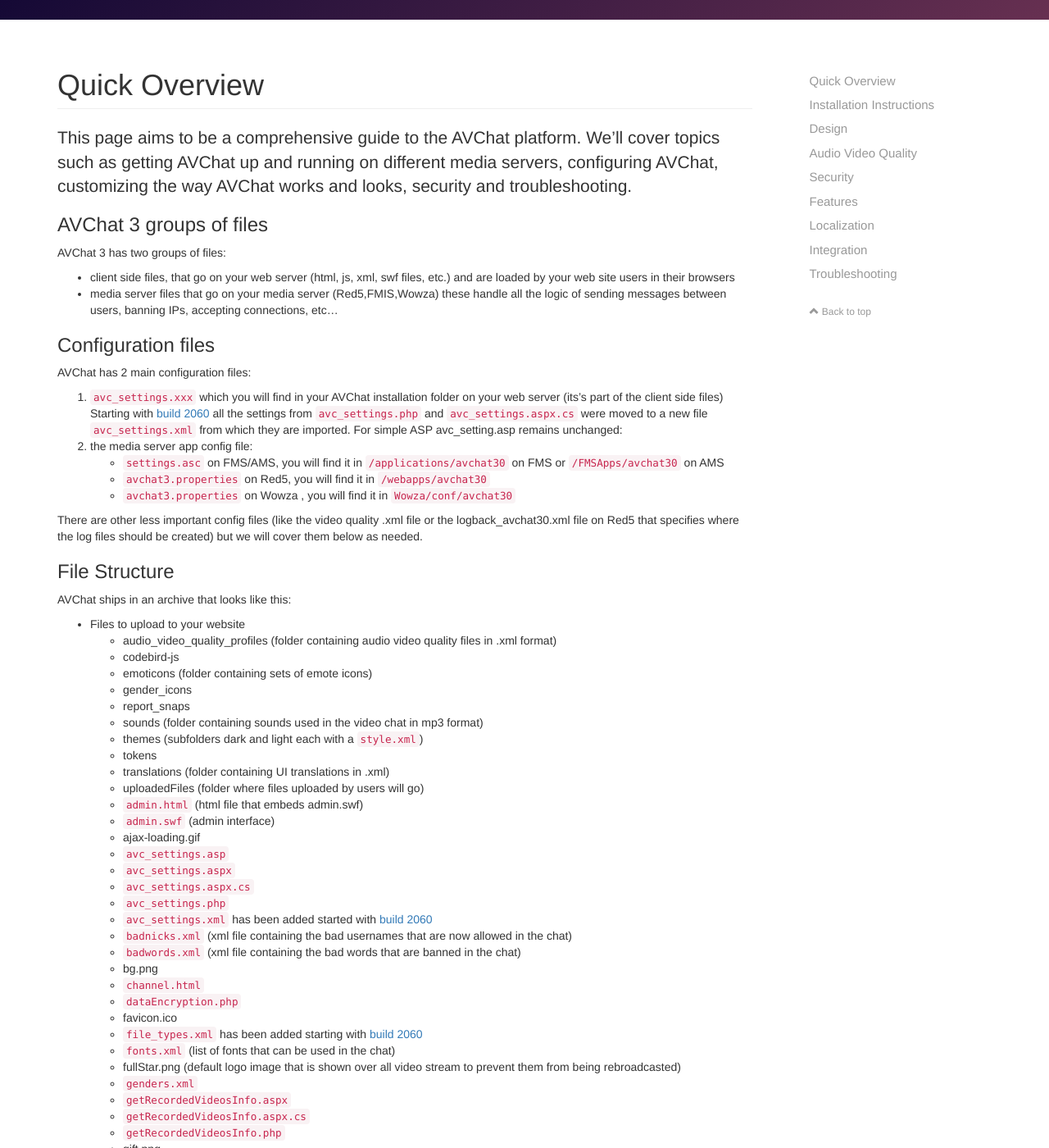
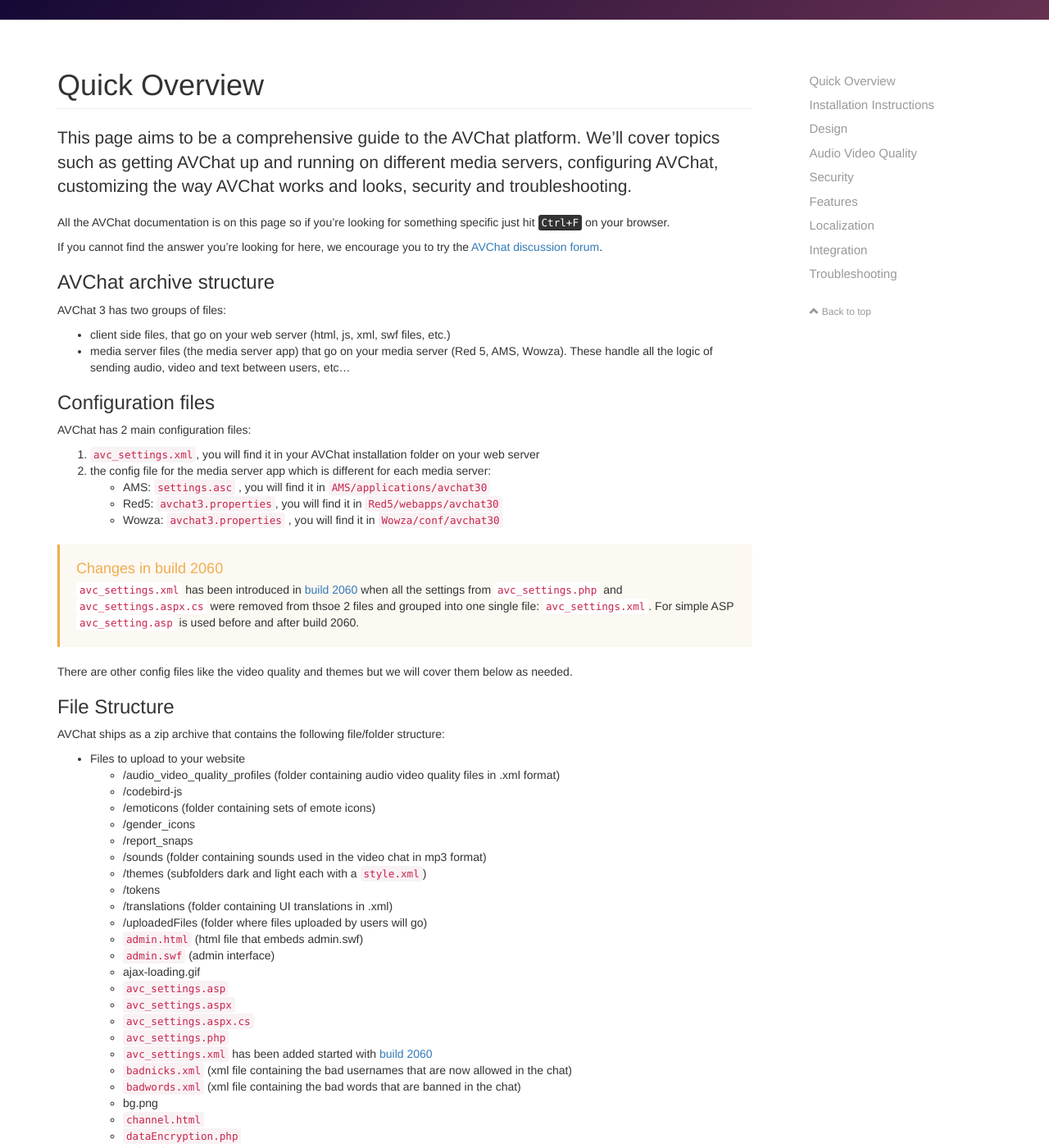
Before and after one commit to nusofthq/avchat-documentation, a Jekyll site: the page built from standalone.md, in a window 1280 px wide and 1400 px high, scrolled down 250 px. Shown: the whole window at 82% size. Built offline with Jekyll 4.4.1, drawn with Linux system fonts in a browser that asks for light colours; nearby versions of some CDN libraries; comment, search, counter and statistics services are not loaded; some of the changed text lies outside the part shown.

Commit message:
new overview

```diff
--- a/_includes/overview.md
+++ b/_includes/overview.md
@@ -1,10 +1,13 @@
 
-<h2 id="file-groups">AVChat 3 groups of files</h2>
+All the AVChat documentation is on this page so if you're looking for something specific just hit <kbd>Ctrl+F</kbd> on your browser.
 
+If you cannot find the answer you’re looking for here, we encourage you to try the [AVChat discussion forum](http://discuss.avchat.net).
+
+<h2 id="file-groups">AVChat archive structure</h2>
 AVChat 3 has two groups of files:
 
-* client side files, that go on your web server (html, js, xml, swf files, etc.) and are loaded by your web site users in their browsers
-* media server files that go on your media server (Red5,FMIS,Wowza) these handle all the logic of sending messages between users, banning IPs, accepting connections, etc...
+* client side files, that go on your web server (html, js, xml, swf files, etc.)
+* media server files (the media server app) that go on your media server (Red 5, AMS, Wowza). These handle all the logic of sending audio, video and text between users, etc...
 
 
 
@@ -12,29 +15,35 @@
 
 AVChat has 2 main configuration files:
 
-1. `avc_settings.xxx` which you will find in your AVChat installation folder on your web server (its's part of the client side files) Starting with [build 2060](http://nusofthq.com/blog/avchat-december-holiday-build-2060/ "AVChat build 2060")  all the settings from `avc_settings.php` and `avc_settings.aspx.cs` were moved to a new file `avc_settings.xml` from which they are imported. For simple ASP avc_setting.asp remains unchanged:
-2. the media server app config file:
-  * `settings.asc` on FMS/AMS, you will find it in `/applications/avchat30` on FMS or `/FMSApps/avchat30` on AMS
-  * `avchat3.properties` on Red5, you will find it in `/webapps/avchat30`
-  * `avchat3.properties` on Wowza , you will find it in `Wowza/conf/avchat30`
+1. `avc_settings.xml`, you will find it in your AVChat installation folder on your web server
+2. the config file for the media server app which is different for each media server:
+  * AMS: `settings.asc` , you will find it in `AMS/applications/avchat30`
+  * Red5: `avchat3.properties`, you will find it in `Red5/webapps/avchat30`
+  * Wowza: `avchat3.properties` , you will find it in `Wowza/conf/avchat30`
 
-There are other less important config files (like the video quality .xml file or the logback_avchat30.xml file on Red5 that specifies where the log files should be created) but we will cover them below as needed.
+
+<!--<div class="alert alert-info" role="alert">With this kind of setup 2 different versions of AVChat can be run at the same time by Red5. Just be carefull to connect the correct client to the correct server side application.</div>-->
+
+<div class="bs-callout bs-callout-warning" id="callout-tables-responsive-overflow"> <h4>Changes in build 2060</h4> <p markdown="1">`avc_settings.xml` has been introduced in [build 2060](http://nusofthq.com/blog/avchat-december-holiday-build-2060/ "AVChat build 2060") when all the settings from `avc_settings.php` and `avc_settings.aspx.cs` were removed from thsoe 2 files and grouped into one single file: `avc_settings.xml`. For simple ASP `avc_setting.asp` is used before and after build 2060.</p> </div>
+
+
+There are other config files like the video quality  and themes but we will cover them below as needed.
 
 <h2 id="file-structure">File Structure</h2>
 
-AVChat ships in an archive that looks like this:
+AVChat ships as a zip archive that contains the following file/folder structure:
 
 * Files to upload to your website
-  * audio_video_quality_profiles (folder containing audio video quality files in .xml format)
-  * codebird-js
-  * emoticons (folder containing sets of emote icons)
-  * gender_icons
-  * report_snaps
-  * sounds (folder containing sounds used in the video chat in mp3 format)
-  * themes (subfolders dark and light each with a `style.xml`)
-  * tokens
-  * translations (folder containing UI translations in .xml)
-  * uploadedFiles (folder where files uploaded by users will go)
+  * /audio_video_quality_profiles (folder containing audio video quality files in .xml format)
+  * /codebird-js
+  * /emoticons (folder containing sets of emote icons)
+  * /gender_icons
+  * /report_snaps
+  * /sounds (folder containing sounds used in the video chat in mp3 format)
+  * /themes (subfolders dark and light each with a `style.xml`)
+  * /tokens
+  * /translations (folder containing UI translations in .xml)
+  * /uploadedFiles (folder where files uploaded by users will go)
   * `admin.html` (html file that embeds admin.swf)
   * `admin.swf` (admin interface)
   * ajax-loading.gif
@@ -140,31 +149,29 @@
 
 **A media server**
 
-AVChat (and all Flash based video chat apps including the peer to peer ones) needs a media server to transport data (audio, video and text chat) between your chat users.
+AVChat (and all Flash based video chat apps including the peer to peer ones) needs a media server to transport data (audio, video and text chat) betweenusers.
 
-There are 3 media servers:
+AVChat supports the 3 major media servers:
 
-* [Red5](https://github.com/Red5/red5-server "Red5 Media Server") (free open source)
-* [Wowza](http://www.wowza.com "Wowza Media Server") (commercial, free trial)
-* [Adobe Media Server](http://www.adobe.com/products/adobe-media-server-family.html "Adobe Media Server") (commercial, free edition)
+* [Red5](https://github.com/Red5/red5-server "Red5 Media Server") (free and open source)
+* [Wowza](http://www.wowza.com "Wowza Media Server") (commercial)
+* [Adobe Media Server](http://www.adobe.com/products/adobe-media-server-family.html "Adobe Media Server") (commercial)
 
 AVChat (desktop) is compatible with:
 
 * Red5 1.0.5+
 * Wowza 1.7.x -> Wowza Streaming Engine 4
-* Adobe Media Server 5 Starter, Professional and Extended
-* Flash Media Server 2, 3, 3.5, 4 and 4.5
+* Adobe Media Server 5 Starter, Professional and Extended and Flash Media Server 2, 3, 3.5, 4 and 4.5
 
-AVChat (mobile version) is compatible with:
+AVChat (mobile) is compatible with:
 
 * Red5 1.0.5+
 
 Other compatibility notes:
 
 * AVChat versions up to and including 3.5.2 are compatible with Red5 0.8 and 1.0RC1.
-* Red5 1.0.5 specifically needs at least Java JDK version 1.8
-* Adobe Media Server Standard is not supported
-* Flash Media Streaming Server is not supported
+* Red5 1.0.5 needs at least Java JDK version 1.8
+* Adobe Media Server *Standard* and Flash Media *Streaming Server* are not supported
 
 **Setting up your own media server**
 
@@ -176,6 +183,8 @@
 * [Leaseweb - VPS servers starting at €5/month](https://www.leaseweb.com/cloud/public/virtual-server)
 * [DigitalOcean - VPS servers starting at $5/month](https://www.digitalocean.com/?refcode=cd50d47eef55)
 
-Each media server has it's own installation instructions but we can install a media server for you through our [Media Server Installation Service ($99)](http://avchat.net/services#installms).
+Each media server has it's own installation instructions. We can also install a media server for you, on your server, through our [Media Server Installation Service ($99)](http://avchat.net/services#installms).
 
-We're also offering [VPS servers with Red5 pre-installed](http://avchat.net/hosting) and configured for AVChat starting with $14.99/month. We use servers in San Francisco, New York, Amsterdam, Singapore and more.
+**Media server porvided by us**
+
+We're also offering [VPS servers with Red5 pre-installed](http://avchat.net/hosting) and configured for AVChat starting with $14.99/month. We can use servers in Toronto, San Francisco, New York, London, Amsterdam, Frankfurt and Singapore.
```
